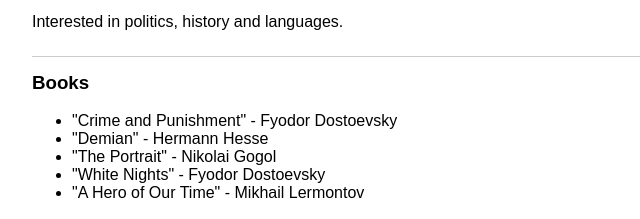
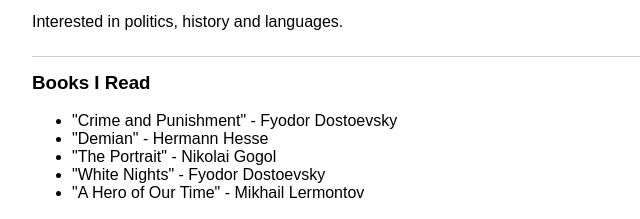
Before and after one commit to amina-sartayeva/html-portfolio, a plain HTML site: page index.html in a window 1280 px wide. Shown: the part 340-559 px from the top of the page, 208-848 px from the left. Drawn offline with Linux system fonts and the light colour scheme.

Commit message:
Add files via upload

```diff
--- a/index.html
+++ b/index.html
@@ -14,7 +14,7 @@
     <p>Student of Internaional Relations.</p>
     <p>Interested in politics, history and languages.</p>
     <!--Books-->
-    <h3>Books</h3>
+    <h3>Books I Read</h3>
     <ul>
         <li>"Crime and Punishment" - Fyodor Dostoevsky</li>
         <li>"Demian" - Hermann Hesse</li>
```
